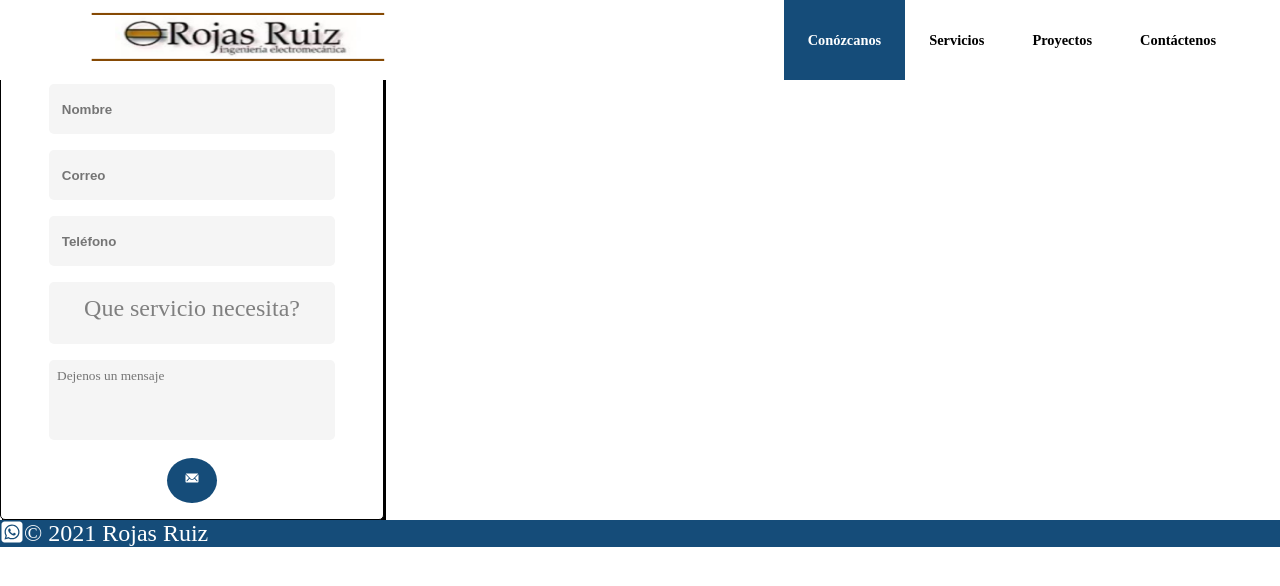
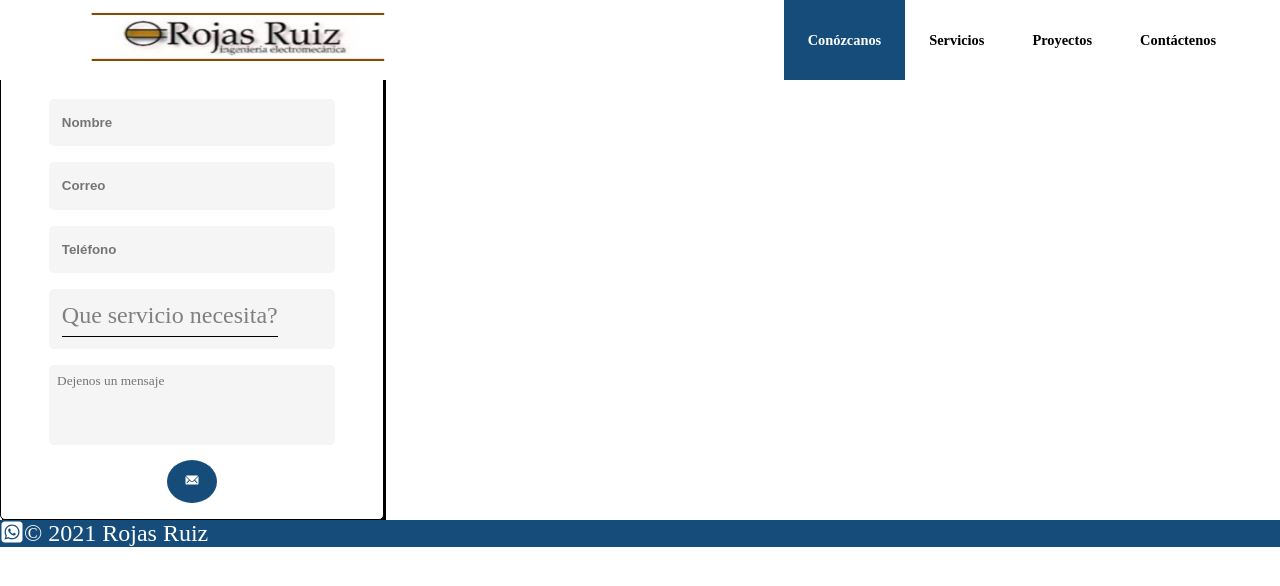
Before and after one commit to danimaietta/rojasruiz, a Next.js app: page /contact in a window 1280 px wide. Shown: the top 586 px of the page. Built offline with nearby package versions, Linux system fonts and the light colour scheme.

Commit message:
look and feel to dropdown, is clicked is halfway, and better naming, identation

```diff
--- a/src/app/contact/page.module.css
+++ b/src/app/contact/page.module.css
@@ -93,6 +93,8 @@
 }
 
 .contact-form > .contact-dropdown {
+  display: flex;
+  /* text-align: center; */
   background-color: var(--contact-form-input-background);
   border-radius: 5px;
   color:hsl(from color h s l);
@@ -103,23 +105,26 @@
 }
 
 .contact-form > .contact-dropdown > p {
+  border-bottom: 1px solid black;
   color: grey;
 }
 
 .contact-form > .contact-dropdown:hover .dropdown-items {
-  animation: displayList 1s ease-in;
+  animation: displayList 0.2s ease-in;
   display: block;
   cursor: pointer;
   list-style-type: none;
 }
 
 .contact-form > .contact-dropdown > .dropdown-items > li {
+  font-size: 1.1rem;
   margin: 0.8vh 0px;
 }
 
 .contact-form > .contact-dropdown > .dropdown-items > li:hover {
   background-color: var(--hover-color);
-  color: var(--h1-color)
+  color: var(--h1-color);
+  font-size: 1.3rem;
 }
 
 .contact-form > .contact-dropdown > .dropdown-items {
@@ -128,43 +133,43 @@
 
 @keyframes displayList {
   0% {
-    transform: translateY(20px);
+    transform: translateY(10px);
     opacity: 0px;
   }
   10% {
-    transform: translateY(18px);
+    transform: translateY(9px);
     opacity: 0px;
   }
   20% {
-    transform: translateY(16px);
+    transform: translateY(8px);
     opacity: 0px;
   }
   30% {
-    transform: translateY(14px);
+    transform: translateY(7px);
     opacity: 1px;
   }
   40% {
-    transform: translateY(12px);
+    transform: translateY(6px);
     opacity: 2px;
   }
   50% {
-    transform: translateY(10px);
+    transform: translateY(5px);
     opacity: 2px;
   }
   60% {
-    transform: translateY(8px);
+    transform: translateY(4px);
     opacity: 3px;
   }
   70% {
-    transform: translateY(6px);
+    transform: translateY(3px);
     opacity: 4px;
   }
   80% {
-    transform: translateY(4px);
+    transform: translateY(2px);
     opacity: 5px;
   }
   90% {
-    transform: translateY(2px);
+    transform: translateY(1px);
     opacity: 5px;
   }
   100% {
--- a/src/app/contact/page.tsx
+++ b/src/app/contact/page.tsx
@@ -1,19 +1,16 @@
 import styles from './page.module.css'
-import React, { useState, useEffect } from 'react'
+import React, { useState, useRef } from 'react'
 import { IoIosMail } from "react-icons/io";
 import constants from '@/constants/constants'
 
 export default function Contact() {
-  const [displayName, setDisplayName] = useState<boolean>(false)
-  const [displayMail, setDisplayMail] = useState<boolean>(false)
-  const [displayPhone, setDisplayPhone] = useState<boolean>(false)
+  const [isName, setDisplayName] = useState<boolean>(false)
+  const [isMail, setDisplayMail] = useState<boolean>(false)
+  const [isPhone, setDisplayPhone] = useState<boolean>(false)
   const [displaySuccess, setDisplaySuccess] = useState<boolean>(false)
   const [dropdownTitle, setDropdownTitle] = useState<string>('Que servicio necesita?')
+  const dropDownClicked = useRef(true)
   const { contactDropdownOptions, maxCharacters, regexString, regexNumber, regexMail } = constants
-
-  useEffect(() => {
-
-  }, [])
 
   const checkInput = (type: string) => (e: React.ChangeEvent<HTMLInputElement>)  => {
     const { value } = e.target
@@ -24,30 +21,40 @@ export default function Contact() {
 
   const sendEmail = (e: React.MouseEvent<HTMLButtonElement>) => {
     e.preventDefault()
-    if(!displayName && !displayMail && !displayPhone){
+    if(!isName && !isMail && !isPhone){
       setDisplaySuccess(true)
     }
+  }
+
+  const changeDropdownTitle = (option: string) => {
+    dropDownClicked.current = true
+    setDropdownTitle(option)
   }
 
   return (
     <>
       <form className={styles['contact-form']}>
         <p>
-          Puede contactarnos a través de nuestro formulario y nosotros le atenderemos.
+          Si necesita de nuestros servicios puede contactarnos
+          a través de nuestro formulario y nosotros le atenderemos.
         </p>
         <input type='text' placeholder='Nombre' onChange={checkInput('string')}></input>
-        { displayName && <p> * nombre solo puede contener letras </p> }
+        { isName && <p> * nombre solo puede contener letras </p> }
         <input type='text' placeholder='Correo' onChange={checkInput('mail')}></input>
-        { displayMail && <p> * correo no válido </p> }
+        { isMail && <p> * correo no válido </p> }
         <input type='text' placeholder='Teléfono' onChange={checkInput('number')}></input>
-        { displayPhone && <p> * teléfono solo puede contener números </p> }
+        { isPhone && <p> * teléfono solo puede contener números </p> }
         <li className={styles['contact-dropdown']}>
-          <p> { dropdownTitle } </p>
+          <p
+            className={dropDownClicked.current ? styles['dropdown-selected'] : styles['dropdown-placeholder']}
+          >
+            { dropdownTitle }
+          </p>
           <ul className={styles['dropdown-items']}>
             {
               contactDropdownOptions.map((option, index) => {
                 return (
-                  <li key={index} onClick={() => setDropdownTitle(option)} className={styles['']}>
+                  <li key={index} onClick={() => changeDropdownTitle(option)} className={styles['']}>
                     { option }
                   </li>
                 )
```
